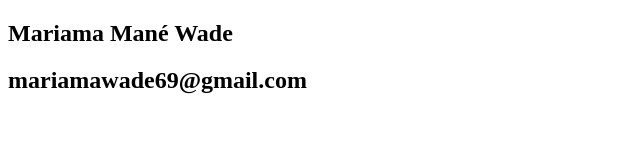
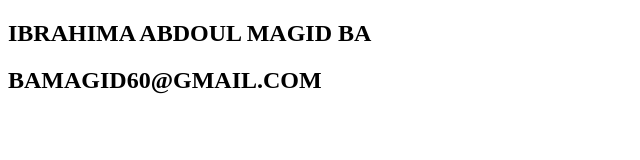
Before and after one commit to yamawade/Atelier3OutilsVersionning, a plain HTML site: page index.html in a window 1280 px wide. Shown: the whole page, without its empty margins (0-640 px from the left). Drawn offline with Linux system fonts and the light colour scheme.

Commit message:
ajout de mes infos dans  index.html

```diff
--- a/index.html
+++ b/index.html
@@ -6,7 +6,7 @@
     <title>Ateier3</title>
 </head>
 <body>
-    <h2>Mariama Mané Wade</h2>
-    <h2>mariamawade69@gmail.com</h2>
+    <h2>IBRAHIMA ABDOUL MAGID BA</h2>
+    <h2>BAMAGID60@GMAIL.COM</h2>
 </body>
 </html>
```
